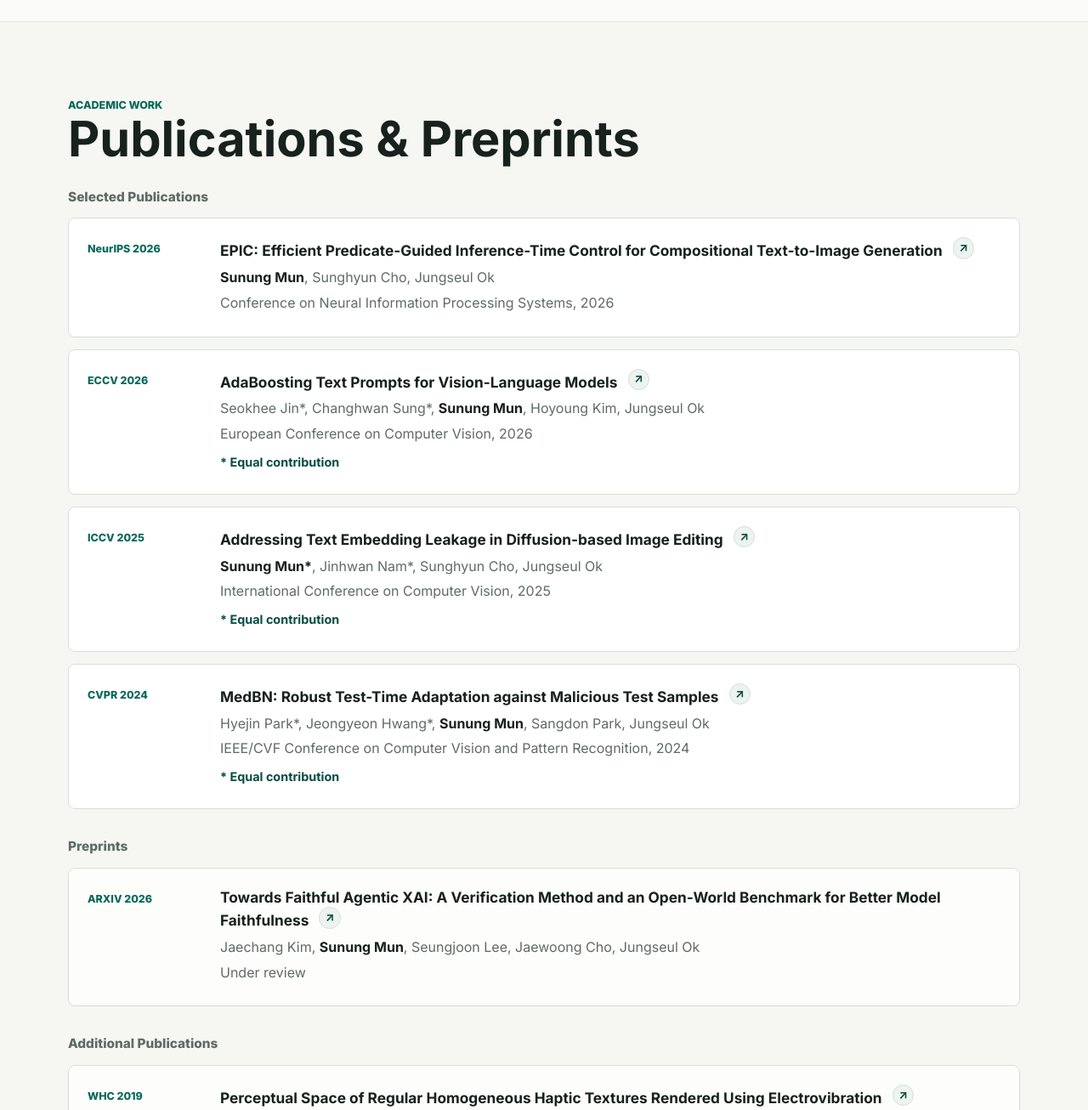
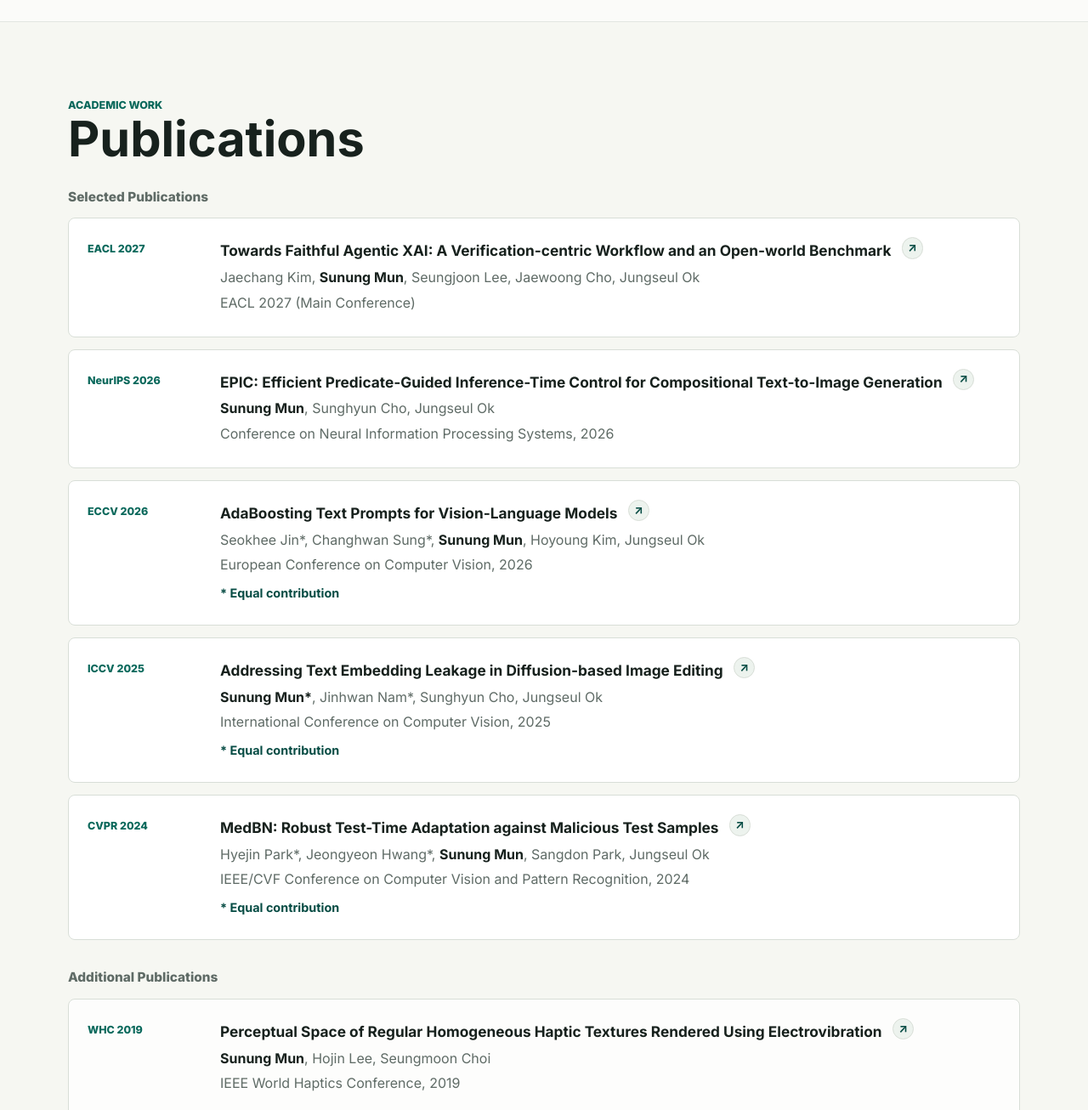
Before and after one commit to mtablo/mtablo.github.io, a plain HTML site: page index.html in a window 1280 px wide. Shown: the part 1300-2606 px from the top of the page at 85% size. Drawn offline with Linux system fonts and the light colour scheme.

Commit message:
chore: update EACL 2027 publication and AAAI 2026 reviewing

```diff
--- a/index.html
+++ b/index.html
@@ -103,12 +103,29 @@
     <section id="academic-work" class="section-shell content-section">
       <div class="section-heading">
         <p class="section-kicker">Academic Work</p>
-        <h2>Publications &amp; Preprints</h2>
+        <h2>Publications</h2>
       </div>
 
       <div class="publication-subsection is-first">
         <h3 class="subsection-title">Selected Publications</h3>
         <div class="publication-list">
+          <article class="publication-card">
+            <div class="publication-meta">
+              <span>EACL 2027</span>
+            </div>
+            <div>
+              <h3>
+                <span>Towards Faithful Agentic XAI: A Verification-centric Workflow and an Open-world Benchmark</span>
+                <a class="paper-link" href="https://arxiv.org/abs/2605.27879" target="_blank" rel="noreferrer"
+                  aria-label="Open link for Towards Faithful Agentic XAI">
+                  <span aria-hidden="true">&#8599;</span>
+                </a>
+              </h3>
+              <p>Jaechang Kim, <strong>Sunung Mun</strong>, Seungjoon Lee, Jaewoong Cho, Jungseul Ok</p>
+              <p>EACL 2027 (Main Conference)</p>
+            </div>
+          </article>
+
           <article class="publication-card">
             <div class="publication-meta">
               <span class="mixed-case">NeurIPS 2026</span>
@@ -179,29 +196,6 @@
               <p>Hyejin Park*, Jeongyeon Hwang*, <strong>Sunung Mun</strong>, Sangdon Park, Jungseul Ok</p>
               <p>IEEE/CVF Conference on Computer Vision and Pattern Recognition, 2024</p>
               <p class="contribution-note">* Equal contribution</p>
-            </div>
-          </article>
-        </div>
-      </div>
-
-      <div class="publication-subsection">
-        <h3 class="subsection-title">Preprints</h3>
-        <div class="publication-list compact">
-          <article class="publication-card">
-            <div class="publication-meta">
-              <span>arXiv 2026</span>
-            </div>
-            <div>
-              <h3>
-                <span>Towards Faithful Agentic XAI: A Verification Method and an Open-World Benchmark for Better Model
-                  Faithfulness</span>
-                <a class="paper-link" href="https://arxiv.org/abs/2605.27879" target="_blank" rel="noreferrer"
-                  aria-label="Open link for Towards Faithful Agentic XAI">
-                  <span aria-hidden="true">&#8599;</span>
-                </a>
-              </h3>
-              <p>Jaechang Kim, <strong>Sunung Mun</strong>, Seungjoon Lee, Jaewoong Cho, Jungseul Ok</p>
-              <p>Under review</p>
             </div>
           </article>
         </div>
@@ -343,7 +337,7 @@
         <article class="timeline-item">
           <p class="timeline-date">2026</p>
           <h3>Conference Reviewer</h3>
-          <p>CVPR, ECCV, and NeurIPS.</p>
+          <p>AAAI, CVPR, ECCV, and NeurIPS.</p>
         </article>
         <article class="timeline-item">
           <p class="timeline-date">2026</p>
```
